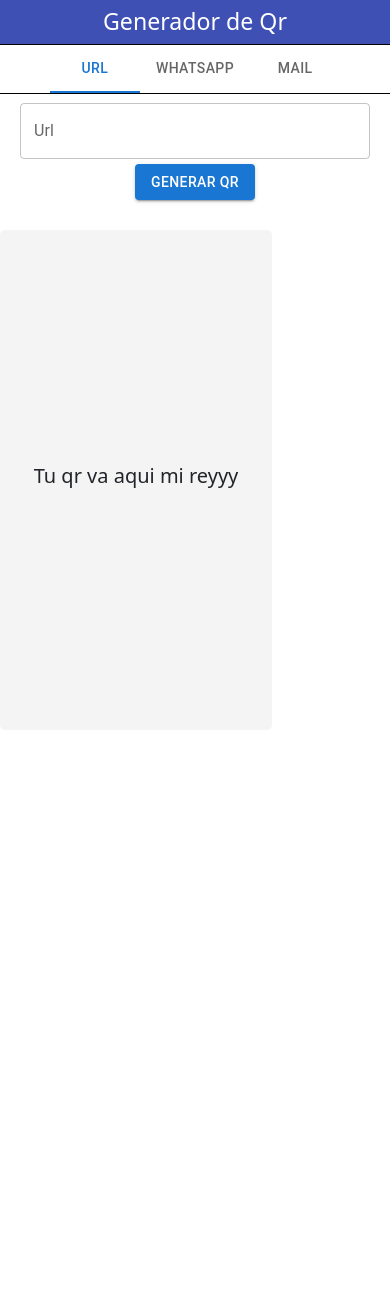
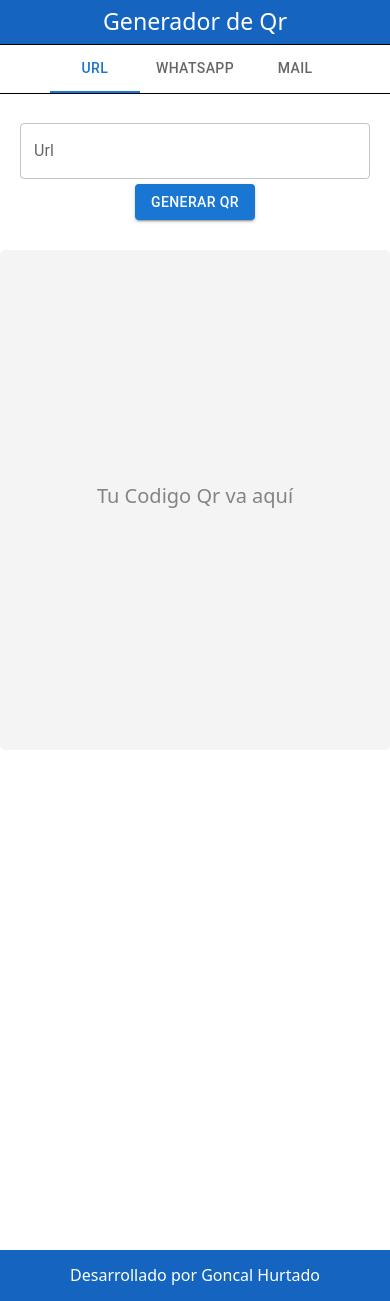
Before and after one commit to goncalhurtado/qr-generator, a React (Vite) app: page / in a window 390 px wide. Before the commit the page ends 844 px from the top, so only its background shows below. Built offline with nearby package versions, Linux system fonts and the light colour scheme.

Commit message:
added responsive

```diff
--- a/src/components/Qr.jsx
+++ b/src/components/Qr.jsx
@@ -4,6 +4,7 @@ import { MuiColorInput } from "mui-color-input";
 import Link from "@mui/material/Link";
 import "../styles/qr.css";
 import Box from "@mui/material/Box";
+import Button from "@mui/material/Button";
 
 const Qr = ({ inputData }) => {
   const [bg, setBg] = useState("#ffffff");
@@ -32,8 +33,8 @@ const Qr = ({ inputData }) => {
   }, [bg, color]);
   return (
     <>
-      <div className="qrPageContainer mt-3">
-        <div className="qrContainer">
+      <div className="qrPageContainer mt-3 row">
+        <div className="qrContainer col-12 col-md-6">
           <div className="qr p-2">
             {data != "" ? (
               <Box sx={{ backgroundColor: bg, padding: "10px" }}>
@@ -41,29 +42,48 @@ const Qr = ({ inputData }) => {
               </Box>
             ) : (
               <div>
-                <h5>Tu qr va aqui mi reyyy</h5>
+                <h5>Tu Codigo Qr va aquí</h5>
               </div>
             )}
           </div>
         </div>
-        <div className="setupContainer">
+        <div className="setupContainer col-12 col-md-6">
           {data != "" && (
             <>
               <div className="colorContainer mt-3">
                 <>
-                  <h5 className="p-0 mt-3">Personalizar</h5>
-                  <MuiColorInput value={bg} onChange={handlebg} />
-                  <MuiColorInput value={color} onChange={handlecolor} />
+                  <h5 className="p-0 m-2">Personalizar</h5>
+
+                  <MuiColorInput
+                    value={color}
+                    onChange={handlecolor}
+                    label="Color principal"
+                    className="mt-2"
+                  />
+
+                  <MuiColorInput
+                    value={bg}
+                    onChange={handlebg}
+                    label="Color Fondo"
+                    className="mt-4"
+                  />
                 </>
               </div>
 
               <div>
                 {clear && (
-                  <Link onClick={() => clearColors()}>Restablecer Color</Link>
+                  <Link
+                    className="restablecerColor"
+                    onClick={() => clearColors()}
+                  >
+                    Restablecer Color
+                  </Link>
                 )}
               </div>
               <div className="descargarContainer mt-3">
-                <button>asd</button>
+                <Button variant="contained" color="primary">
+                  Descargar
+                </Button>
               </div>
             </>
           )}
--- a/src/components/WhatsappInput.jsx
+++ b/src/components/WhatsappInput.jsx
@@ -1,6 +1,5 @@
 import React, { useState } from "react";
 import TextField from "@mui/material/TextField";
-import InputAdornment from "@mui/material/InputAdornment";
 import Button from "@mui/material/Button";
 import { createWpLink } from "../helpers/createWpLink";
 import "../styles/whatsapp.css";
@@ -86,7 +85,7 @@ const WhatsappInput = ({ setData }) => {
             />
           </div>
           <div className="botonSubmit mt-3">
-            <Button variant="contained" type="submit">
+            <Button variant="contained" color="primary">
               Generar QR
             </Button>
           </div>
--- a/src/pages/Generator.jsx
+++ b/src/pages/Generator.jsx
@@ -8,6 +8,8 @@ import Grid from "@mui/material/Grid";
 import WhatsappInput from "../components/WhatsappInput";
 import Qr from "../components/Qr";
 import MailInput from "../components/MailInput";
+
+import "../styles/generator.css";
 
 const Generator = () => {
   const [value, setValue] = React.useState("url");
@@ -21,7 +23,7 @@ const Generator = () => {
     <>
       <h3
         className="text-center m-0 p-2"
-        style={{ backgroundColor: "#3f50b5", color: "white" }}
+        style={{ backgroundColor: "#1565c0", color: "white" }}
       >
         Generador de Qr
       </h3>
@@ -33,6 +35,7 @@ const Generator = () => {
           textAlign: "center",
           display: "flex",
           justifyContent: "center",
+          marginBottom: "20px",
         }}
       >
         <Tabs
@@ -67,6 +70,12 @@ const Generator = () => {
           <Qr inputData={data} />
         </Grid>
       </Grid>
+      <div
+        className="text-center w-100 p-3"
+        style={{ backgroundColor: "#1565c0", color: "white", bottom: "0" }}
+      >
+        <h6 className="m-0">Desarrollado por Goncal Hurtado</h6>
+      </div>
     </>
   );
 };
--- a/src/styles/qr.css
+++ b/src/styles/qr.css
@@ -2,6 +2,11 @@
     text-align: center;
     display: flex;
     justify-content: center;
+}
+
+.row {
+    /* padding: 0px!important; */
+    margin: 0px!important;
 }
 
 .qrContainer {
@@ -9,6 +14,7 @@
     height: 500px;
     /* border: 1px solid #c4c4c4; */
     background-color: #f4f4f4;
+    color: #848484;
     border-radius: 5px;
     display: flex;
     justify-content: center;
@@ -24,13 +30,11 @@
 .qr {
     width: 272px;
     height: 272px;
-    /* background-color: white; */
     display: flex;
     justify-content: center;
     align-items: center;
 }
 
-
-/* .colorContainer {
-    background-color: red;
-} */
+.restablecerColor {
+    cursor: pointer;
+}
```
Also changed, not shown: src/styles/generator.css (added).
